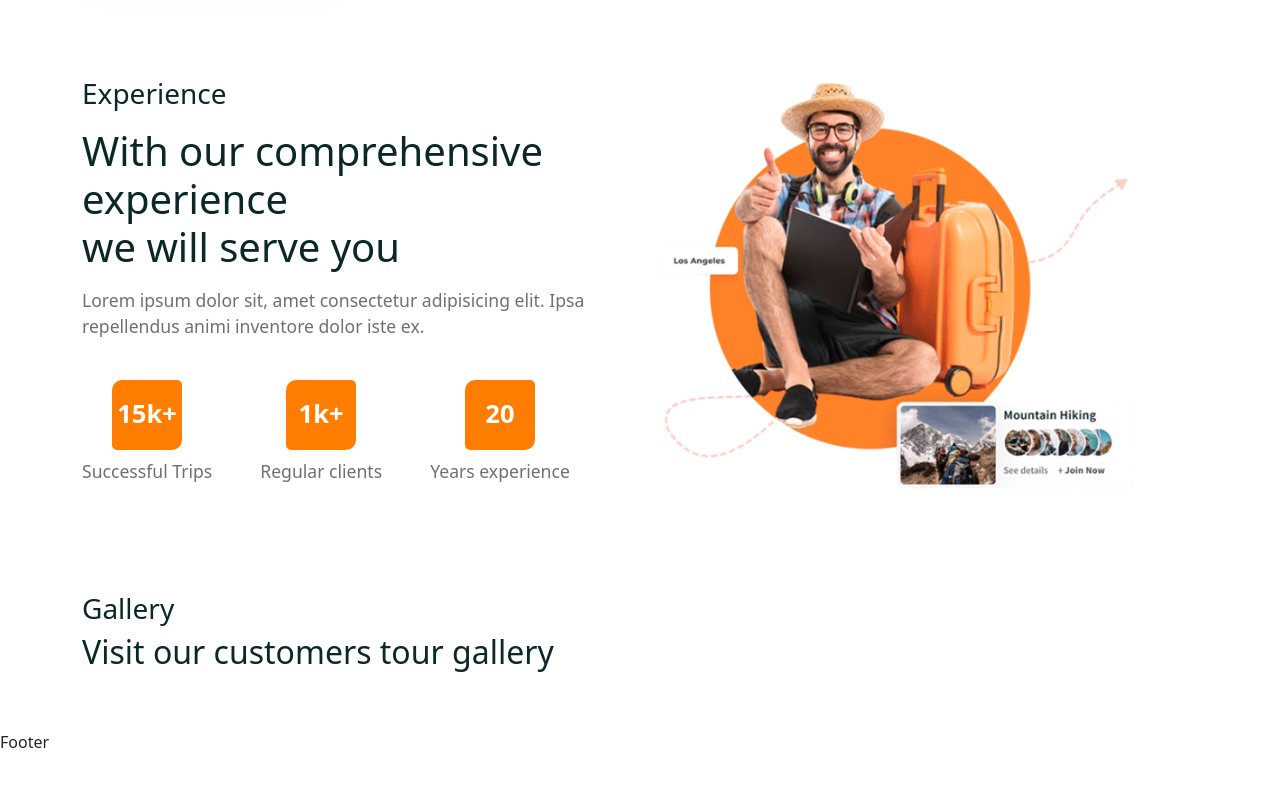
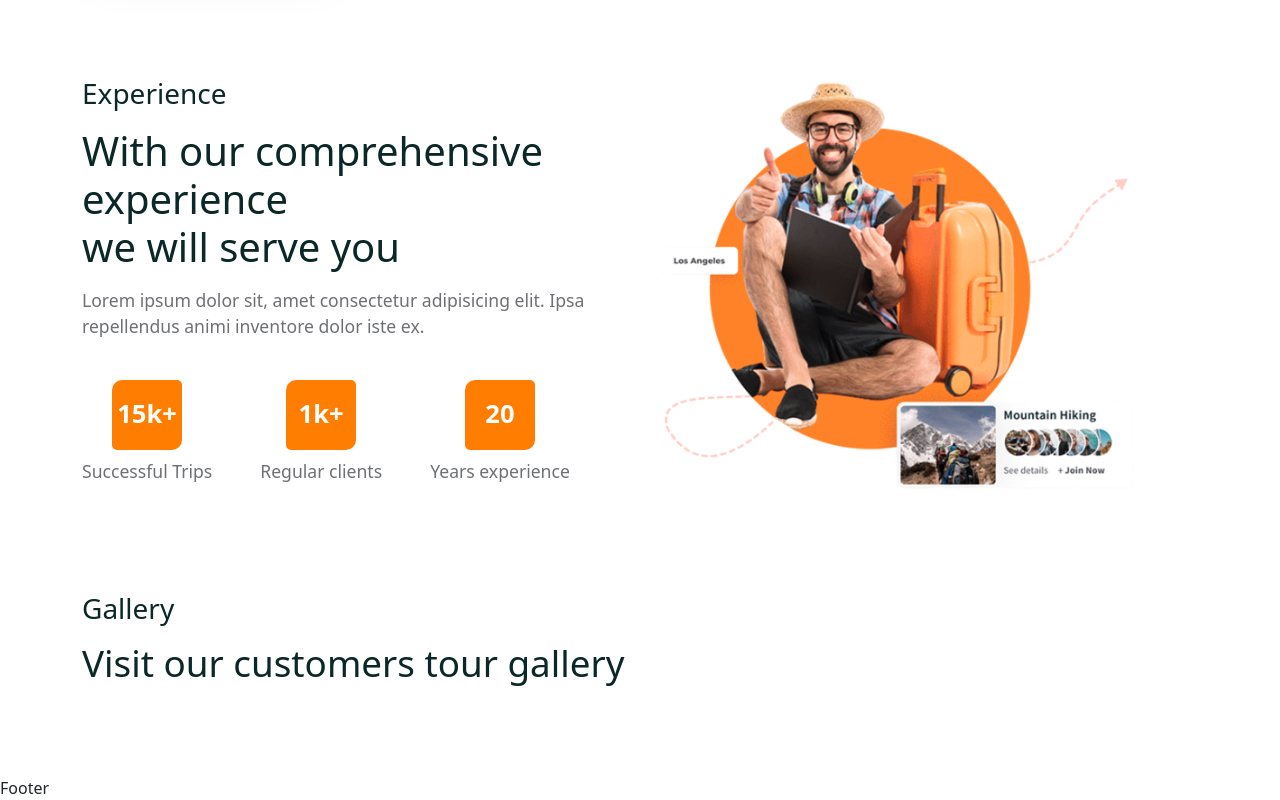
Before and after one commit to Billyrosecodes/Tour_app, a React (Create React App) app in the folder frontend/: page /home in a window 1280 px wide. Shown: the part 1988-2788 px from the top of the page. Before the commit the page ends 2742 px from the top, so only its background shows below. Built offline with nearby package versions, Linux system fonts and the light colour scheme; a web font is replaced by a local one.

Commit message:
adding in the gallery images component

```diff
--- a/frontend/src/styles/home.css
+++ b/frontend/src/styles/home.css
@@ -94,3 +94,9 @@
 .experience_img img{
     width: 90%;
 }
+
+.gallery_title{
+    font-size: 2.3rem;
+    margin-bottom: 2.5rem;
+    margin-top: 1rem;
+}
```
Also changed, not shown: frontend/src/components/Images-gallery/galleryImages.js (added, +19 -0 lines), frontend/src/pages/Home.jsx (+7 -5 lines).
